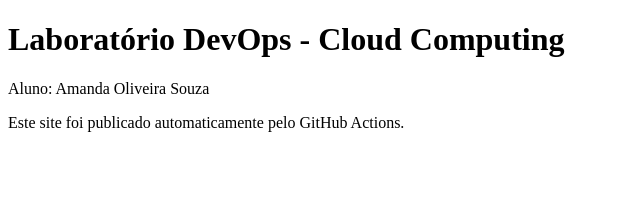
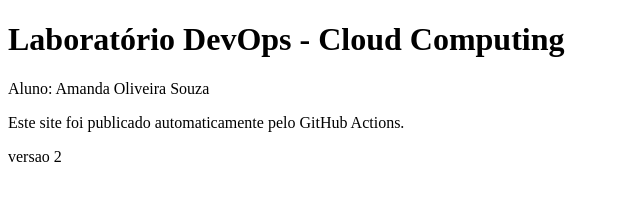
Before and after one commit to Amanda0600/lab-devops, a website: page index.html in a window 1280 px wide. Shown: the full height of the page, 0-640 px from the left. Drawn offline with Linux system fonts and the light colour scheme.

Commit message:
Add version information to index.html
Added version information to the HTML file.

```diff
--- a/index.html
+++ b/index.html
@@ -11,3 +11,4 @@
   <p>Este site foi publicado automaticamente pelo GitHub Actions.</p>
 </body>
 </html>
+versao 2
```
